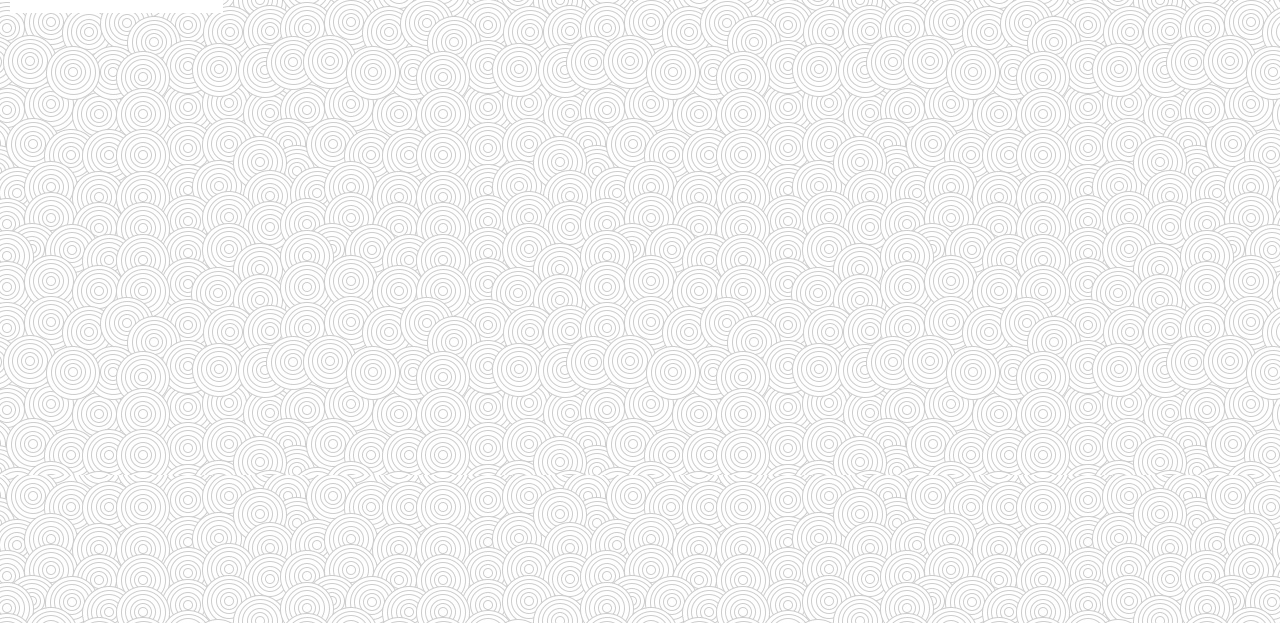
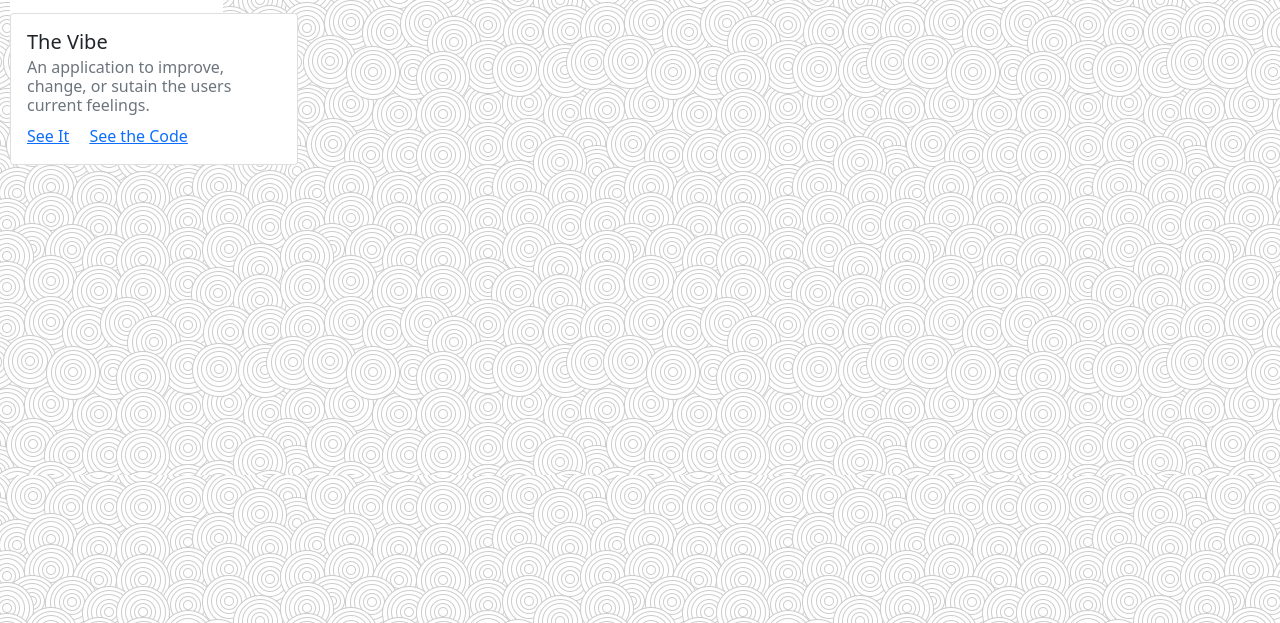
Before and after one commit to dustinknowles/Portfolio, a plain HTML site: page portfolio.html in a window 1280 px wide. Shown: the part 177-800 px from the top of the page. Drawn offline with nearby package versions, Linux system fonts and the light colour scheme.

Commit message:
adding project one to portfolio page

```diff
--- a/portfolio.html
+++ b/portfolio.html
@@ -29,10 +29,18 @@
       <!--portfolio content-->
     <div class="portfolio">
         <div class="row">
-            <!-- Column 1, Header (About Me) -->
+            <!-- Column 1, Header -->
             <div class="col-md-2">
                <div class="portfolio-header">
                    <h1>Portfolio</h1>
+                </div>
+                <div class="card" style="width: 18rem;">
+                  <div class="card-body">
+                    <h5 class="card-title">The Vibe</h5>
+                    <h6 class="card-subtitle mb-2 text-muted">An application to improve, change, or sutain the users current feelings.</h6>
+                    <a href="https://mpkahn.github.io/thevibe/" class="card-link">See It</a>
+                    <a href="https://github.com/mpkahn/thevibe" class="card-link">See the Code</a>
+                  </div>
                 </div>
             </div>
          </div>
```
